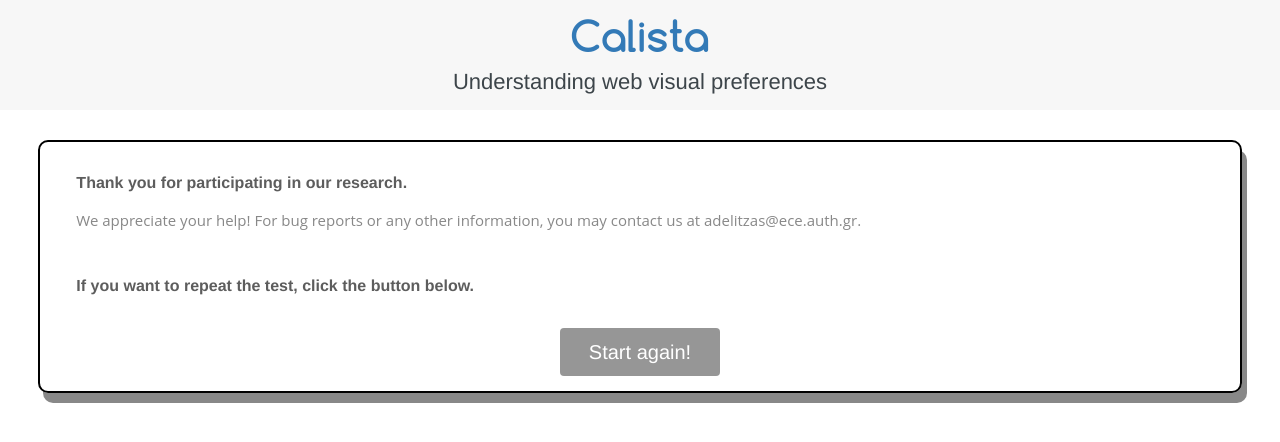
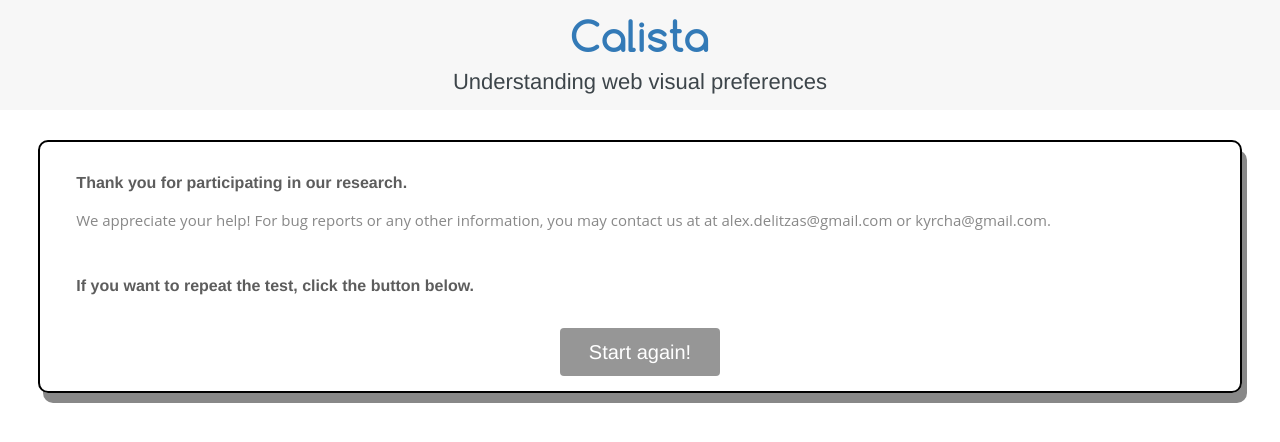
Before and after one commit to kyrcha/crowdsourcing-serverless-app, a React (Create React App) app: page /ending in a window 1280 px wide. Shown: the top 442 px of the page. Built offline with nearby package versions, Linux system fonts and the light colour scheme; no server answers.

Commit message:
Update emails in ending

```diff
--- a/src/components/EndingDisplay.js
+++ b/src/components/EndingDisplay.js
@@ -1,8 +1,8 @@
-import React from 'react'
-import { Link } from 'react-router-dom'
-import Header from './Header.js'
+import React from "react";
+import { Link } from "react-router-dom";
+import Header from "./Header.js";
 
-import '../styles/EndingDisplay.css'
+import "../styles/EndingDisplay.css";
 
 function EndingDisplay() {
   return (
@@ -11,21 +11,23 @@ function EndingDisplay() {
 
       <div className="outro">
         <h4>Thank you for participating in our research.</h4>
-        <p>We appreciate your help! For bug reports or any other information,
-        you may contact us at adelitzas@ece.auth.gr.</p>
+        <p>
+          We appreciate your help! For bug reports or any other information, you
+          may contact us at at alex.delitzas@gmail.com or kyrcha@gmail.com.
+        </p>
         <h4>If you want to repeat the test, click the button below.</h4>
 
         <br />
         <div className="button-to-start">
           <Link to="/voting">
-            <button type="button"><span>{"Start again!"}</span></button>
+            <button type="button">
+              <span>{"Start again!"}</span>
+            </button>
           </Link>
         </div>
       </div>
-
     </div>
-  )
+  );
 }
 
-
-export default EndingDisplay
+export default EndingDisplay;
```
